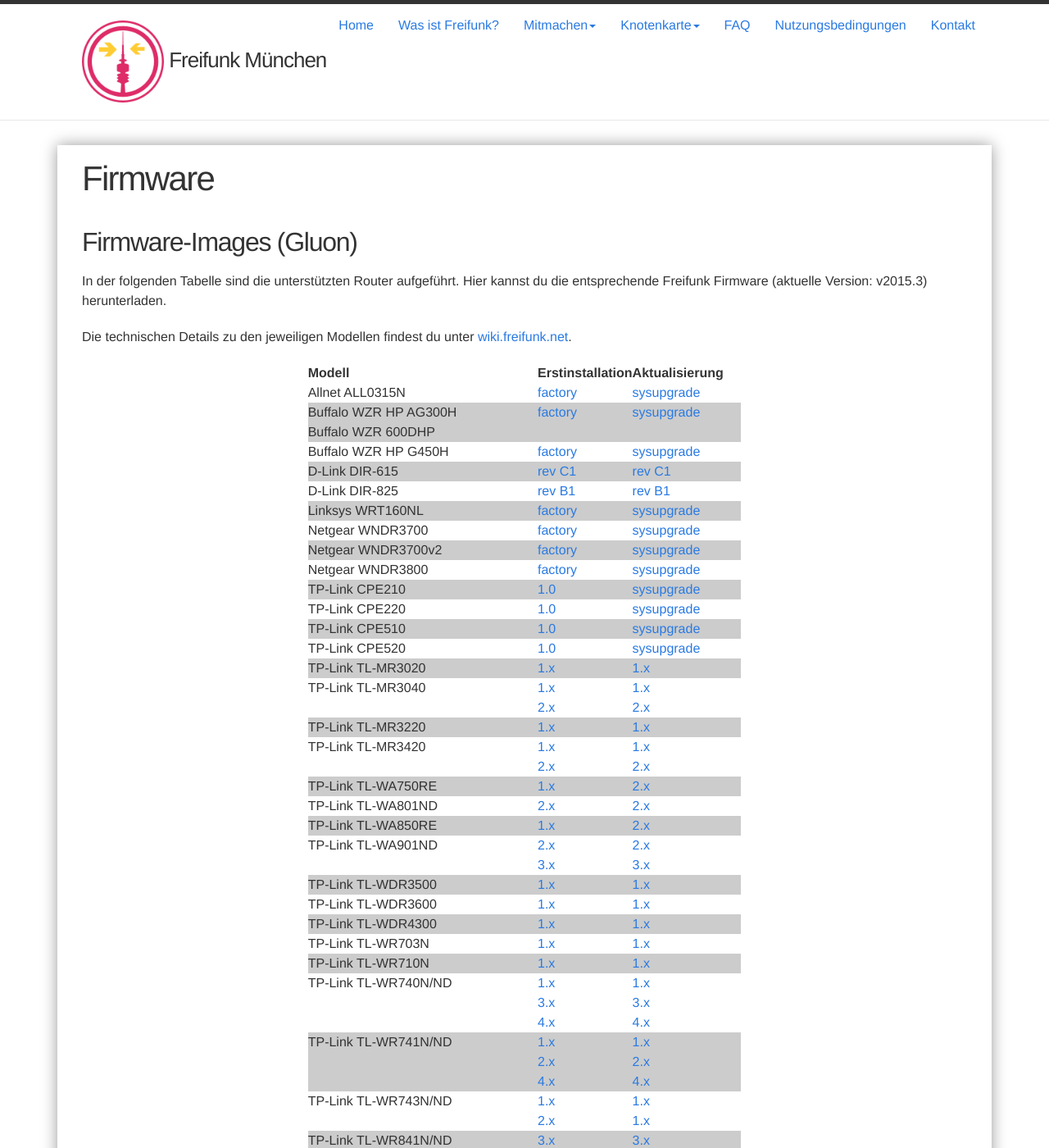
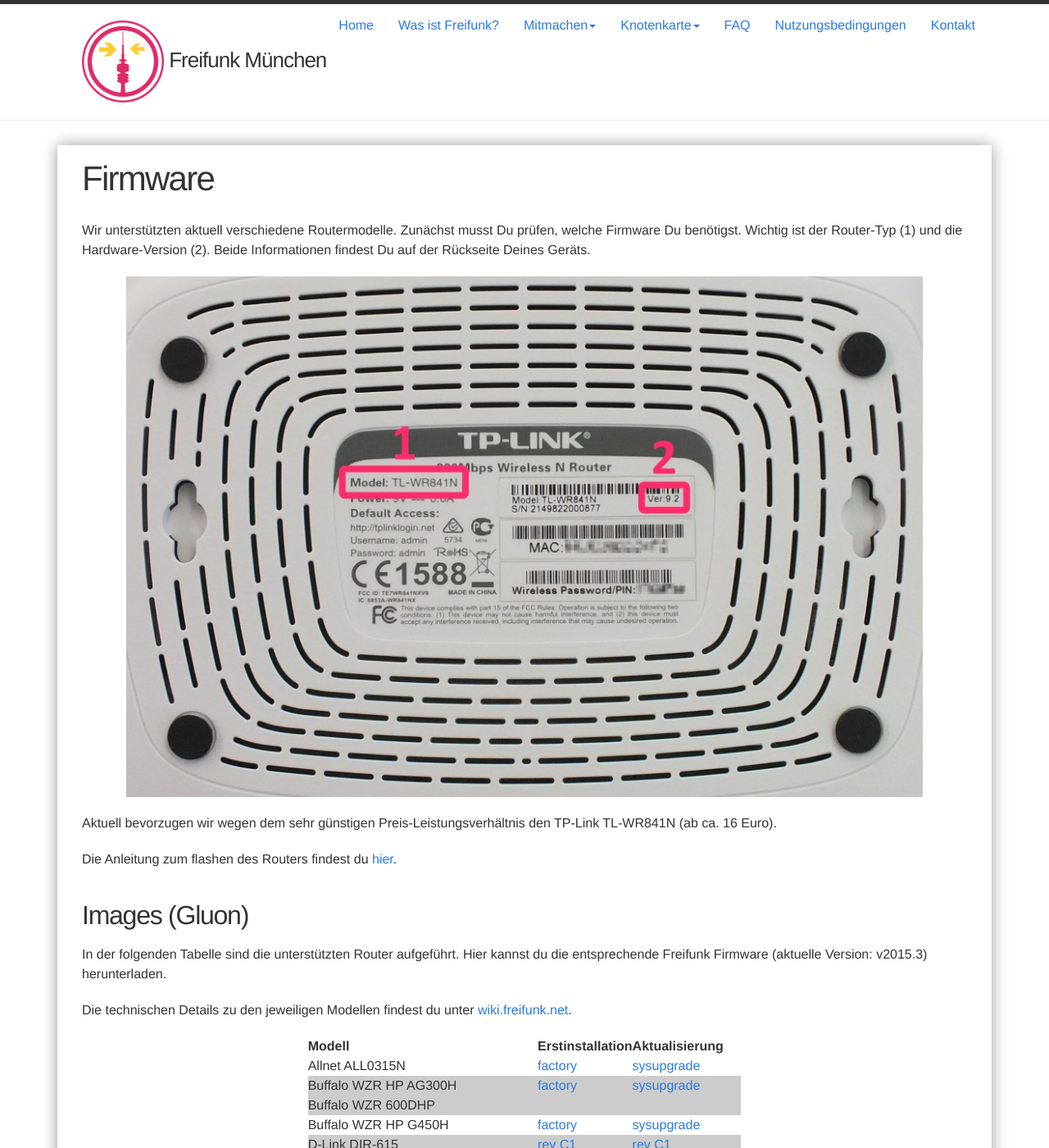
Before and after one commit to freifunkMUC/freifunkmuc.github.io, a Jekyll site: the page built from firmware.md, in a window 1280 px wide and 1400 px high. Shown: the whole window at 82% size. Built offline with Jekyll 4.4.1, drawn with Linux system fonts in a browser that asks for light colours; nearby versions of some CDN libraries; a style sheet for code colours, icons or effects is not loaded; some of the changed text lies outside the part shown.

Commit message:
moved picture and text to top

```diff
--- a/firmware.md
+++ b/firmware.md
@@ -4,7 +4,15 @@ title: Firmware
 permalink: /firmware/
 ---
 
-## Firmware-Images (Gluon)
+Wir unterstützten aktuell verschiedene Routermodelle. Zunächst musst Du prüfen, welche Firmware Du benötigst. Wichtig ist der Router-Typ (1) und die Hardware-Version (2). Beide Informationen findest Du auf der Rückseite Deines Geräts.
+
+![Modell und Version](/assets/router-flashen/guide-14.jpg)
+
+Aktuell bevorzugen wir wegen dem sehr günstigen Preis-Leistungsverhältnis den TP-Link TL-WR841N (ab ca. 16 Euro).
+
+Die Anleitung zum flashen des Routers findest du [hier][router-flashen].
+
+## Images (Gluon)
 
 In der folgenden Tabelle sind die unterstützten Router aufgeführt. Hier kannst du die entsprechende Freifunk Firmware (aktuelle Version: v2015.3) herunterladen.
 
@@ -52,14 +60,6 @@ Ubiquiti Nanostation M XW     |  [factory][factory-ubiquiti-nanostation-m-xw]  |
 Ubiquiti Nanostation Loco M XW |  [factory][factory-ubiquiti-loco-m-xw]  |  [sysupgrade][sysupgrade-ubiquiti-loco-m-xw]
 Ubiquiti Unifi                |  [factory][factory-ubiquiti-unifi]  |  [sysupgrade][sysupgrade-ubiquiti-unifi]
 Ubiquiti Unifi Outdoor        |  [factory][factory-ubiquiti-unifiap-outdoor]  |  [sysupgrade][sysupgrade-ubiquiti-unifiap-outdoor]
-
-![Modell und Version](/assets/router-flashen/guide-14.jpg)
-
-Wir unterstützten aktuell verschiedene Routermodelle. Zunächst musst Du prüfen, welche Firmware Du benötigst. Wichtig ist der Router-Typ (1) und die Hardware-Version (2). Beide Informationen findest Du auf der Rückseite Deines Geräts.
-
-Aktuell bevorzugen wir wegen dem sehr günstigen Preis-Leistungsverhältnis den TP-Link TL-WR841N (ab ca. 16 Euro).
-
-Die Anleitung zum flashen des Routers findest du [hier][router-flashen].
 
 ## Changelog
 
```
